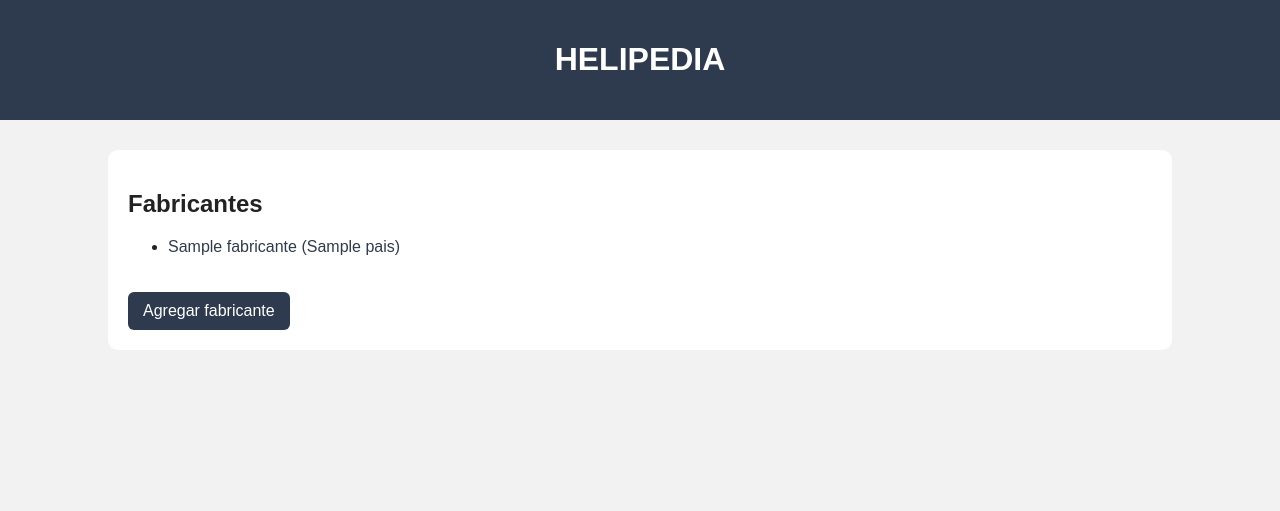
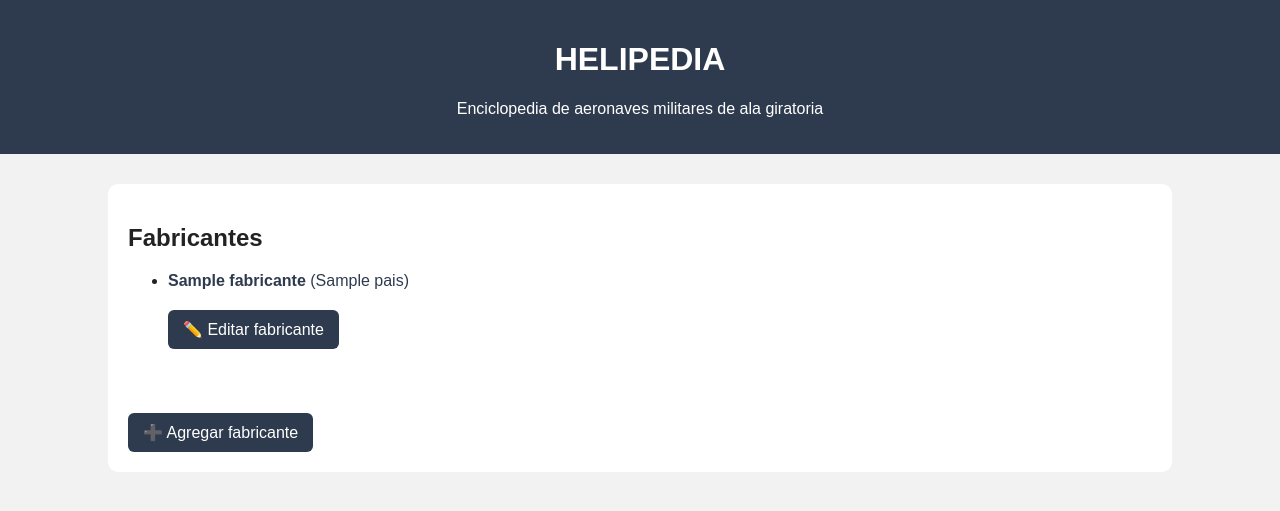
Before and after one commit to antorodriamveg/mi_wiki, a Flask app: page / in a window 1280 px wide. Shown: the top 511 px of the page. Run offline with Flask 3, Linux system fonts and the light colour scheme; a database or web service that is not in the repository returns one stand-in record (values such as "Sample title"); some libraries are stand-ins or nearby versions.

Commit message:
Mejora fabricantes.html

```diff
--- a/templates/fabricantes.html
+++ b/templates/fabricantes.html
@@ -4,26 +4,51 @@
     <title>HELIPEDIA</title>
     <link rel="stylesheet" href="{{ url_for('static', filename='style.css') }}">
 </head>
+
 <body>
 
 <header>
     <h1>HELIPEDIA</h1>
+    <p>Enciclopedia de aeronaves militares de ala giratoria</p>
 </header>
 
 <div class="container">
+
     <h2>Fabricantes</h2>
+
+    {% if fabricantes %}
 
     <ul class="lista">
         {% for fab in fabricantes %}
-            <li>
-                <a href="/fabricante/{{ fab[0] }}">
-                    {{ fab[1] }} ({{ fab[2] }})
-                </a>
-            </li>
+        <li>
+
+            <a href="/fabricante/{{ fab[0] }}">
+                <strong>{{ fab[1] }}</strong> ({{ fab[2] }})
+            </a>
+
+            <br>
+
+            <a href="/fabricante/editar/{{ fab[0] }}" class="boton">
+                ✏️ Editar fabricante
+            </a>
+
+        </li>
+
+        <br>
+
         {% endfor %}
     </ul>
 
-    <a href="/fabricante/nuevo" class="boton">Agregar fabricante</a>
+    {% else %}
+
+    <p>No hay fabricantes cargados todavía.</p>
+
+    {% endif %}
+
+    <a href="/fabricante/nuevo" class="boton">
+        ➕ Agregar fabricante
+    </a>
+
 </div>
 
 </body>
```
